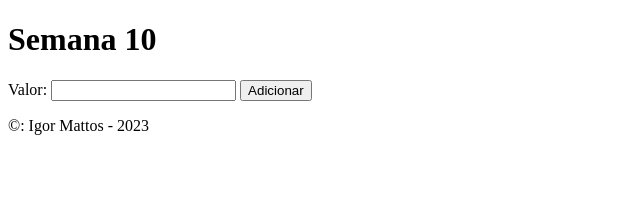
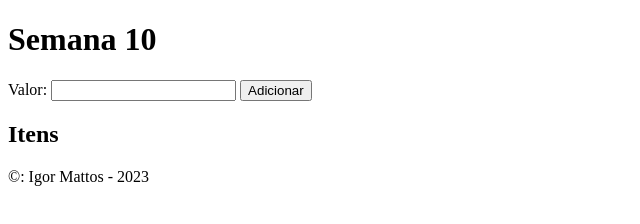
Before and after one commit to ufjf-dcc121/ufjf-dcc121-2023-1-atv10-Igor-Japa, a plain HTML site: page index.html in a window 1280 px wide. Shown: the whole page, without its empty margins (0-640 px from the left). Drawn offline with Linux system fonts and the light colour scheme.

Commit message:
Adiciona sections e cria subtitulos

```diff
--- a/index.html
+++ b/index.html
@@ -11,14 +11,19 @@
         <h1>Semana 10</h1>
     </header>
     <main>
+        <section id="formulario">
             <form name="entrada">
                 <label for="valor">Valor:</label>
                 <input type="number" name="valor" id="valor" title="Valor a ser inserido"></input>
                 <input type="submit" value="Adicionar">
             </form>
+        </section>
+        <section id="itens">
+            <h1>Itens</h1>
             <ol>
 
             </ol>
+        </section>
     </main>
     <footer>
         <p>&copy: Igor Mattos - 2023</p>
```
Lines whose indentation alone changed are shown as unchanged.
